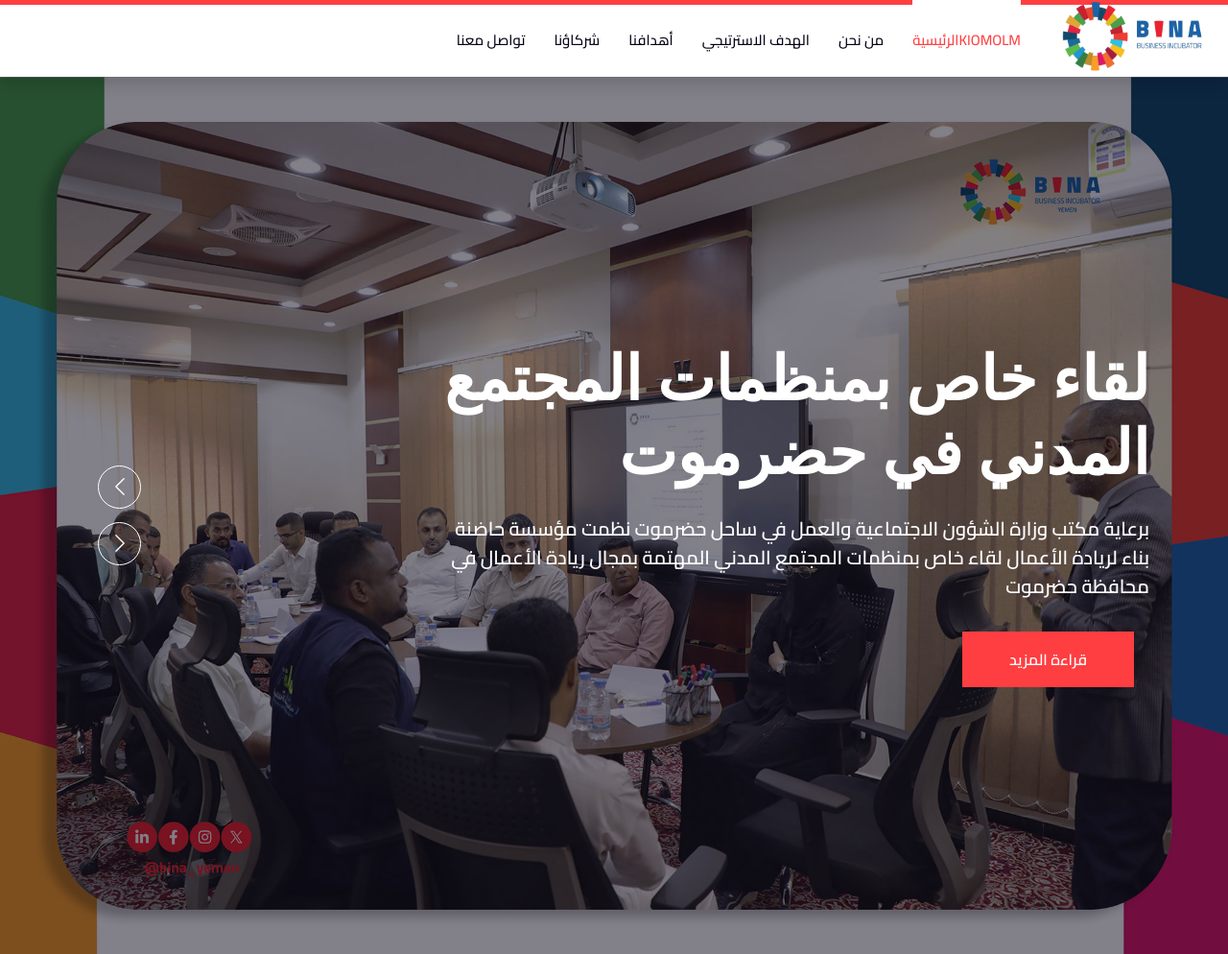
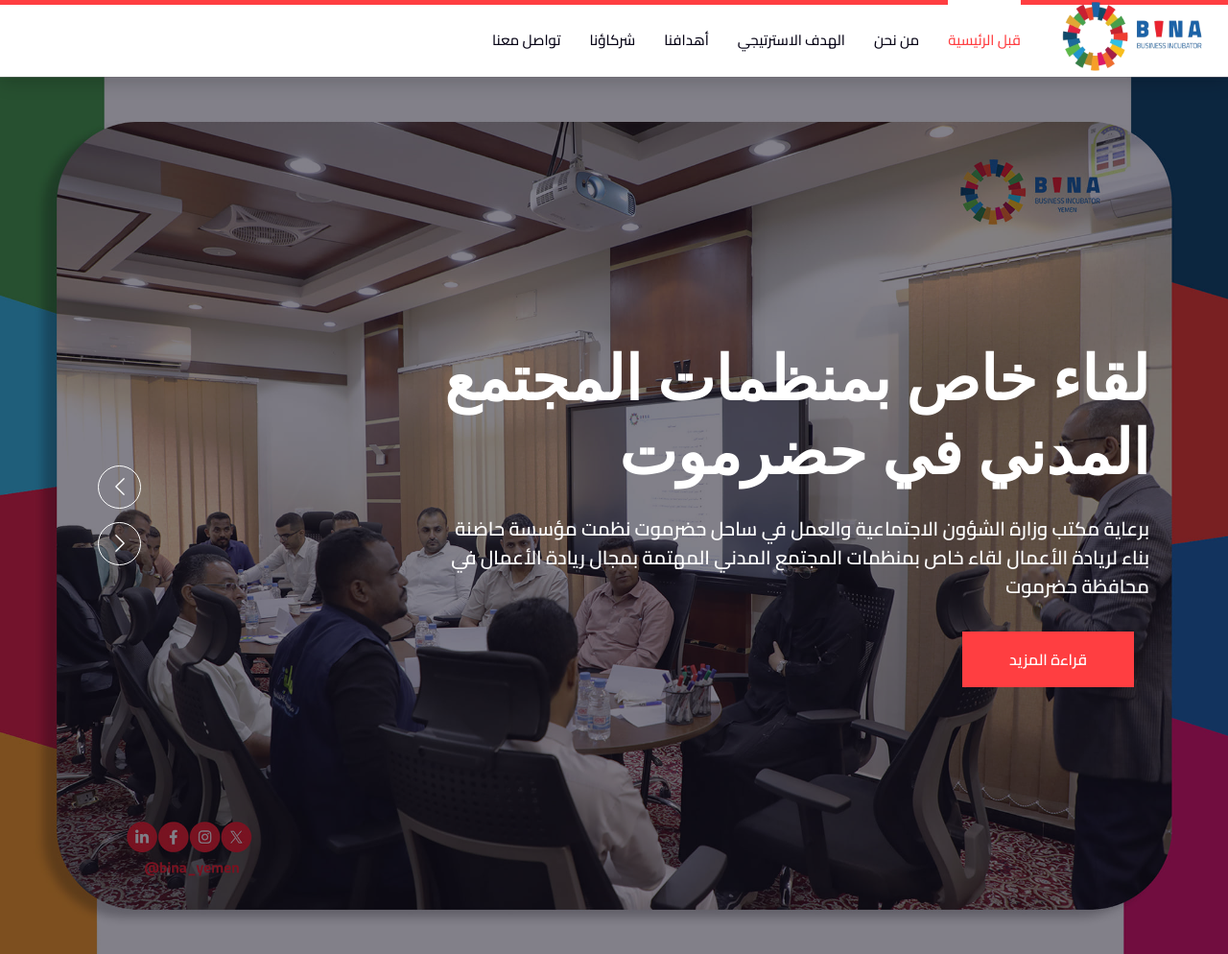
Before and after one commit to MIIPremium/bina_website, a plain HTML site: page index.html in a window 1280 px wide. Shown: the top 994 px of the page at 96% size. Drawn offline with nearby package versions, Linux system fonts and the light colour scheme; animation ran at ten frames a second; a web font is replaced by a local one.

Commit message:
Update index.html

```diff
--- a/index.html
+++ b/index.html
@@ -54,7 +54,7 @@
         </button>
         <div class="collapse navbar-collapse" id="navbarCollapse">
             <div class="navbar-nav ms-auto p-4 p-lg-0">
-                <a href="index.html" class="nav-item nav-link active">kiomolmالرئيسية</a>
+                <a href="index.html" class="nav-item nav-link active"> قبل الرئيسية</a>
                 <a href="#about" class="nav-item nav-link">من نحن</a>
                 <a href="#strategic" class="nav-item nav-link">الهدف الاسترتيجي</a>
                 <a href="#objectives" class="nav-item nav-link">أهدافنا</a>
```
